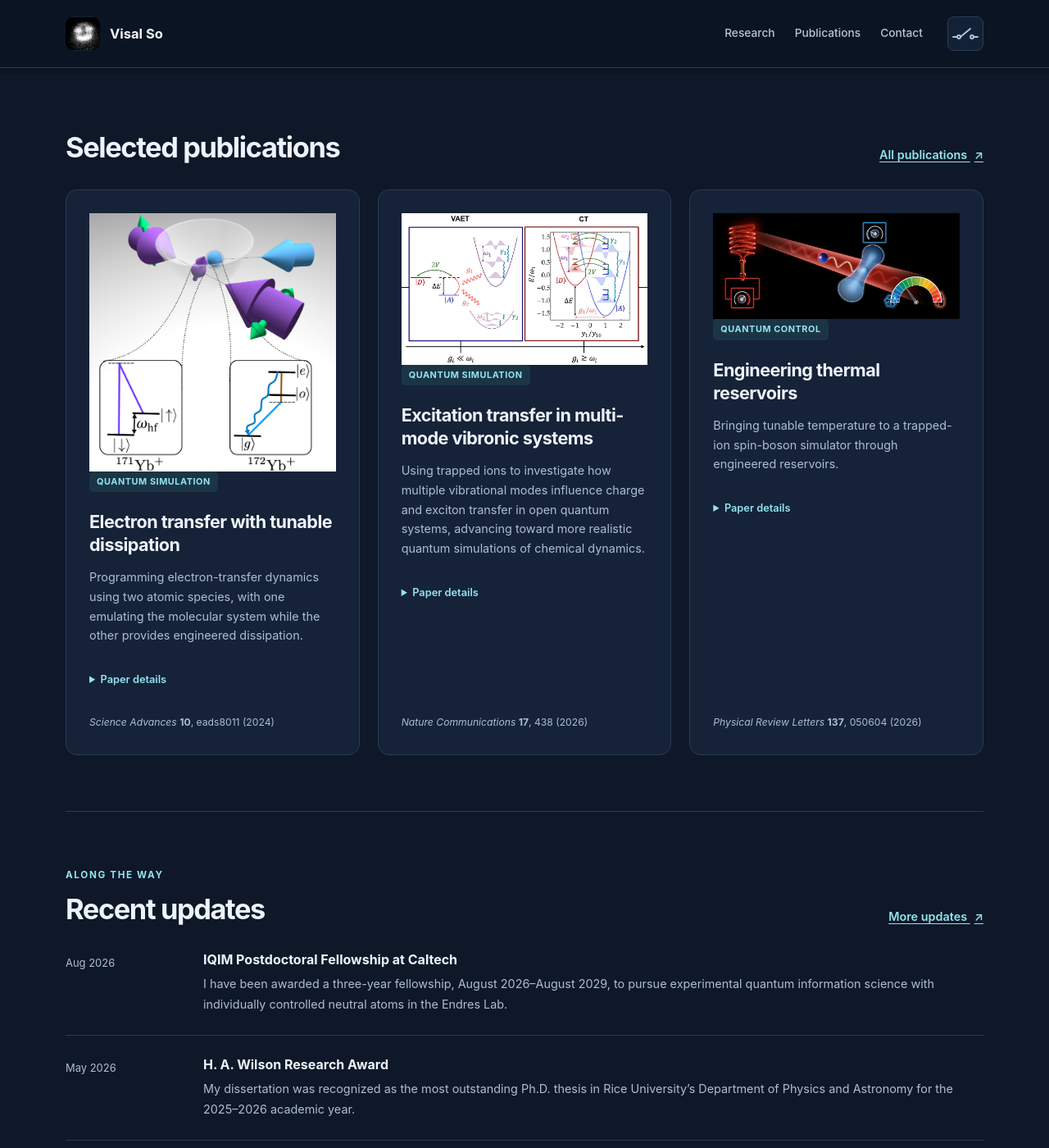
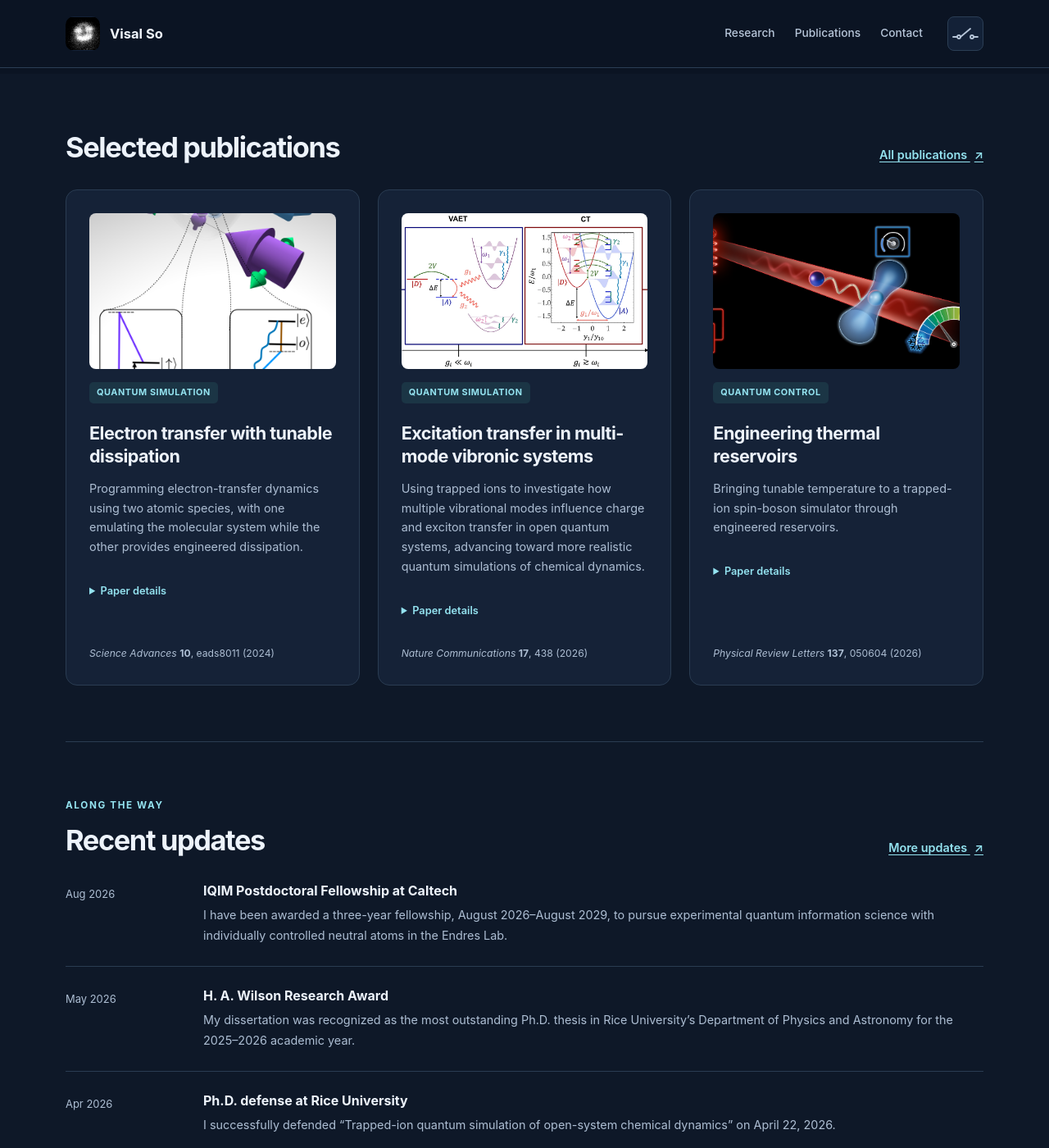
Before and after one commit to visalso/visalso.github.io, a Jekyll site: the page built from index.html, in a window 1280 px wide and 1400 px high, scrolled down 1173 px. Shown: the whole window at 82% size. Built offline with Jekyll 4.4.1, drawn with Linux system fonts in a browser that asks for light colours.

Commit message:
Update site.css

```diff
--- a/assets/css/site.css
+++ b/assets/css/site.css
@@ -670,3 +670,24 @@
   .research-page__cards > .research-theme-card { padding: 21px; }
   .research-page__columns { gap: 35px; padding-bottom: 50px; }
 }
+
+/* Uniform Selected Publications thumbnails */
+.research-card .research-card__thumbnail {
+  display: block;
+  width: 100%;
+  height: 190px !important;
+  flex: 0 0 190px;
+  aspect-ratio: auto !important;
+  overflow: hidden;
+  border-radius: 8px;
+  margin-bottom: 16px;
+}
+
+.research-card .research-card__thumbnail img {
+  display: block;
+  width: 100% !important;
+  height: 100% !important;
+  max-width: none;
+  object-fit: cover;
+  object-position: center;
+}
```
